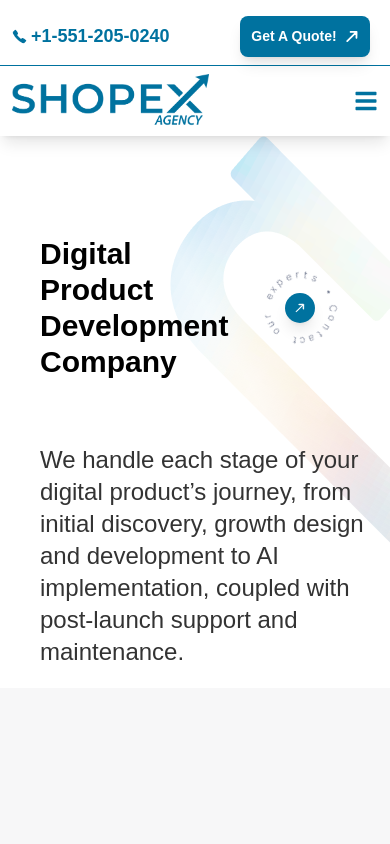
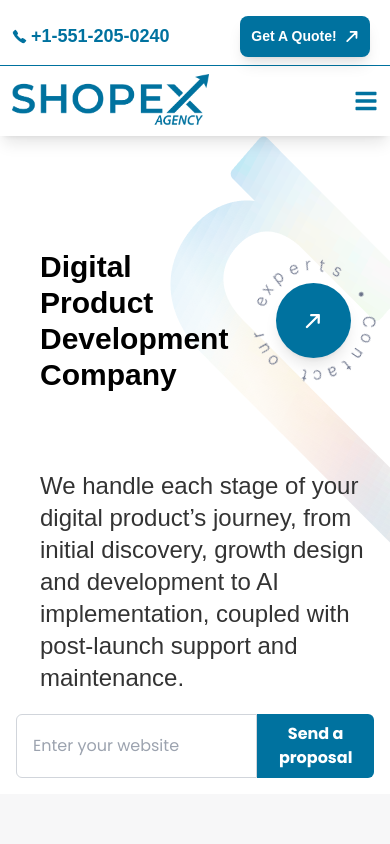
Before and after one commit to Rizu0007/digital-dost-demo, a Next.js app: page / in a window 390 px wide. Shown: the top 844 px of the page. Built offline with nearby package versions, Linux system fonts and the light colour scheme.

Commit message:
header blue rotate image size increase

```diff
--- a/components/Header.jsx
+++ b/components/Header.jsx
@@ -6,17 +6,18 @@ import Link from 'next/link'
 
 function Header() {
   return (
-    <div className='flex xs:flex-col md:flex-row bg-white bg-custom-image1 bg-no-repeat bg-right-top pt-5 pb-40'>
+    <>
+      <div className='flex xs:flex-col md:flex-row bg-white bg-custom-image1 bg-no-repeat bg-right-top pt-5 pb-60'>
 
-      <div className='md:w-[60%] xs:pb-20 xs:pt-10 sm:py-20 xs:pl-5 md:pl-20 space-y-16 py-10 mt-10 mx-5'>
+        <div className='xs:w-full md:w-[60%] xs:pb-20 xs:pt-10 sm:py-20 xs:pl-5 md:pl-20 space-y-16 py-10 mt-10 mx-5'>
           <div className='flex items-center justify-between'>
-          <p className="text-black font-bold leading-[80px] xs:w-[350px] sm:w-full xs:text-3xl sm:text-4xl md:text-5xl lg:text-6xl xl:text-7xl">
+            <p className="text-black font-bold leading-[80px]  w-full xs:text-3xl sm:text-4xl md:text-5xl lg:text-6xl xl:text-7xl">
               Digital Product Development Company
             </p>
 
             {/* Rotating Image for Mobile */}
             <Link href='/calendly'>
-          <div className="relative flex justify-center items-center w-[100px] h-[100px] hover-pop-out mr-5 md:hidden">
+              <div className="relative flex justify-center items-center w-[170px] h-[170px] hover-pop-out mr-5 md:hidden">
                 {/* Outer Circular Text Image with Spinning Animation */}
                 <div className="absolute inset-0 flex justify-center items-center animate-spin-slow pop-out">
                   <Image
@@ -36,22 +37,23 @@ function Header() {
                 </div>
 
                 {/* Blue Circle with Arrow */}
-            <div className="bg-[#00729f] h-[30px] w-[30px] rounded-full flex justify-center items-center shadow-lg z-10 pop-out-fast">
+                <div className="bg-[#00729f] h-[75px] w-[75px] rounded-full flex justify-center items-center shadow-lg z-10 pop-out-fast">
                   <Image
                     src="/Header/arrowup.svg"
                     alt="Arrow Up"
-                className="w-3 h-3" // Adjusted size for the arrow icon
-                width={50}
-                height={50}
+                    className="w-5 h-5" // Adjusted size for the arrow icon
+                    width={70}
+                    height={70}
                   />
                 </div>
               </div>
             </Link>
           </div>
 
-        <p className='h-1 text-[#333333] text-2xl font-extralight'>
+          <p className='h-1 text-[#333333] text-2xl font-extralight mr-7'>
             We handle each stage of your digital product’s journey, from initial discovery, growth design and development to AI implementation, coupled with post-launch support and maintenance.
           </p>
+
         </div>
 
 
@@ -89,10 +91,29 @@ function Header() {
               </div>
             </div>
           </Link>
+
         </div>
 
 
       </div>
+
+
+      <div className="xs:-mt-24 sm:-mt-28 lg:-mt-40 text-white p-4 w-full flex justify-start md:ml-20 ">
+        <div className="flex w-full md:w-1/2">
+          <input
+            type="text"
+            placeholder="Enter your website"
+            className="w-full bg-white text-gray-700 border border-gray-300 rounded-l-md py-2 px-4"
+          />
+          <button
+            className="bg-[#00729f] hover:bg-[#3d8dad] text-white font-bold py-2 px-4 rounded-r-md"
+          >
+            Send a proposal
+          </button>
+        </div>
+      </div>
+    </>
+
   )
 }
 
```
Lines whose indentation alone changed are shown as unchanged.
